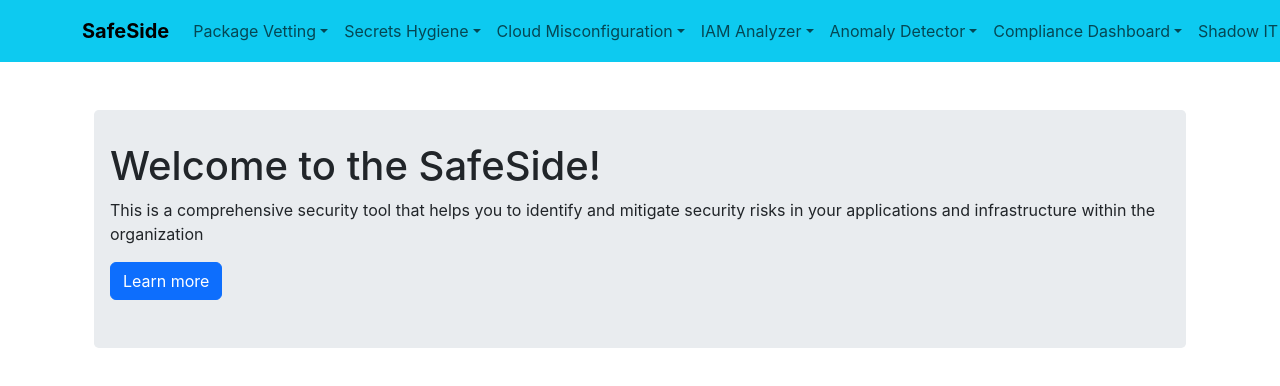
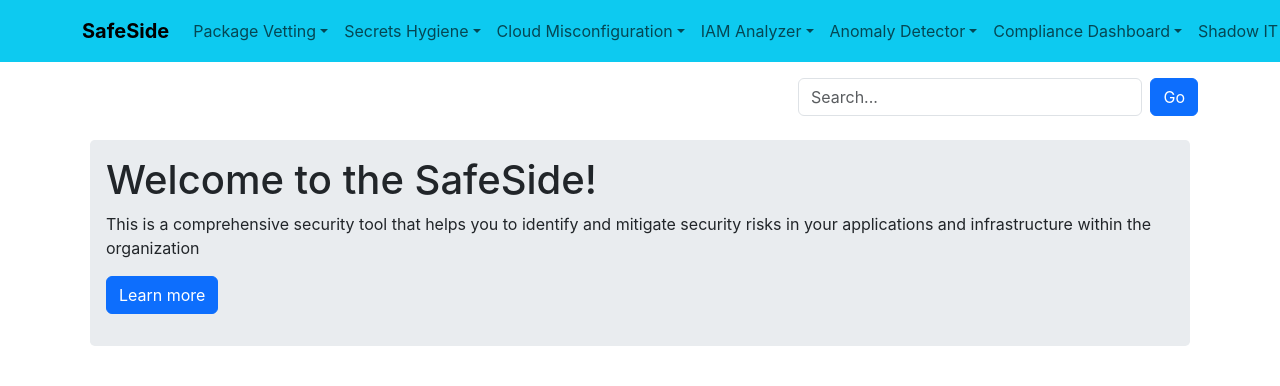
Before and after one commit to nithincp/SafeSide, a React (Create React App) app in the folder frontend/: page / in a window 1280 px wide. Shown: the top 386 px of the page. Built offline with nearby package versions, Linux system fonts and the light colour scheme.

Commit message:
Added search bar to the app

```diff
--- a/frontend/src/App.js
+++ b/frontend/src/App.js
@@ -10,12 +10,14 @@ import IamAnalyzer from './modules/IamAnalyzer';
 import AnomalyDetector from './modules/AnomalyDetector';
 import ComplianceDashboard from './modules/ComplianceDashboard';
 import ShadowItDetector from './modules/ShadowItDetector';
+import SearchBar from './components/SearchBar';
 
 function App() {
   return (
     <Router>
       <div>
         <NavigationBar />
+        <SearchBar />
         <Container className="mt-4">
           <Routes>
             <Route path="/" element={<LandingPage />} />
--- a/frontend/src/components/LandingPage.js
+++ b/frontend/src/components/LandingPage.js
@@ -5,8 +5,8 @@ import { animated } from "@react-spring/web";
 
 const LandingPage = () => {
   const jumbotronStyle = {
-    padding: "2rem 1rem",
-    marginBottom: "2rem",
+    padding: "1rem",
+    marginBottom: "1rem",
     backgroundColor: "#e9ecef",
     borderRadius: ".3rem",
   };
@@ -24,7 +24,7 @@ const LandingPage = () => {
   });
 
   return (
-    <Container className="mt-5">
+    <Container className="mt-2 px-2">
       <animated.div style={{ ...jumbotronStyle, ...fadeIn }}>
         <h1>Welcome to the SafeSide!</h1>
         <p>
--- a/frontend/src/components/NavigationBar.js
+++ b/frontend/src/components/NavigationBar.js
@@ -81,7 +81,7 @@ const NavigationBar = () => {
               id="basic-nav-dropdown"
             >
               <NavDropdown.Item href="#action/3.1">Account</NavDropdown.Item>
-              <NavDropdown.Item href="#action/3.2">Setting</NavDropdown.Item>
+              <NavDropdown.Item href="#action/3.2">Settings</NavDropdown.Item>
               <NavDropdown.Item href="#action/3.3">
                 Dark/Light toggle
               </NavDropdown.Item>
--- /dev/null
+++ b/frontend/src/components/SearchBar.js
@@ -0,0 +1,21 @@
+import React from "react";
+import { Container, Form, Button } from "react-bootstrap";
+
+const SearchBar = () => {
+  return (
+    <Container className="mt-3 mb-2">
+      <div className="d-flex justify-content-end">
+        <Form className="d-flex" style={{ maxWidth: "400px", width: "100%" }}>
+          <Form.Control
+            type="search"
+            placeholder="Search..."
+            className="me-2"
+          />
+          <Button variant="primary">Go</Button>
+        </Form>
+      </div>
+    </Container>
+  );
+};
+
+export default SearchBar;
```
